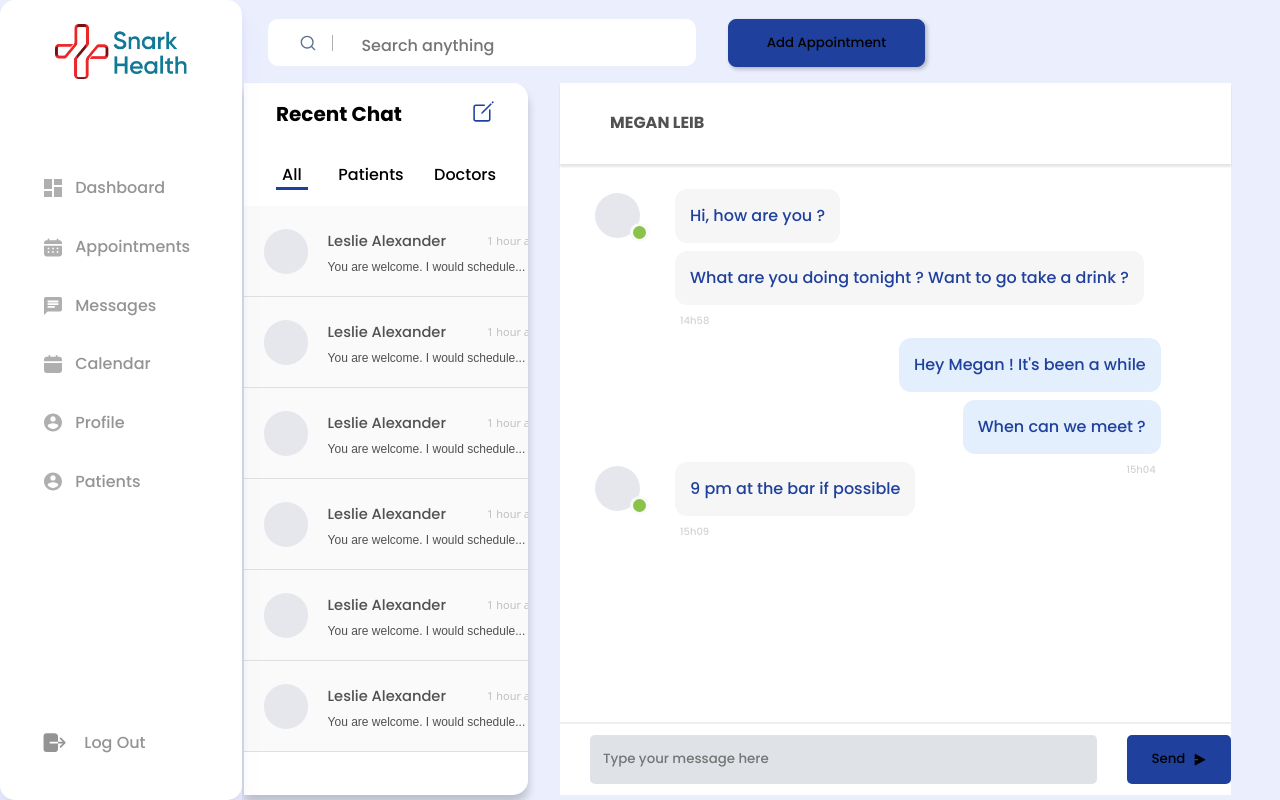
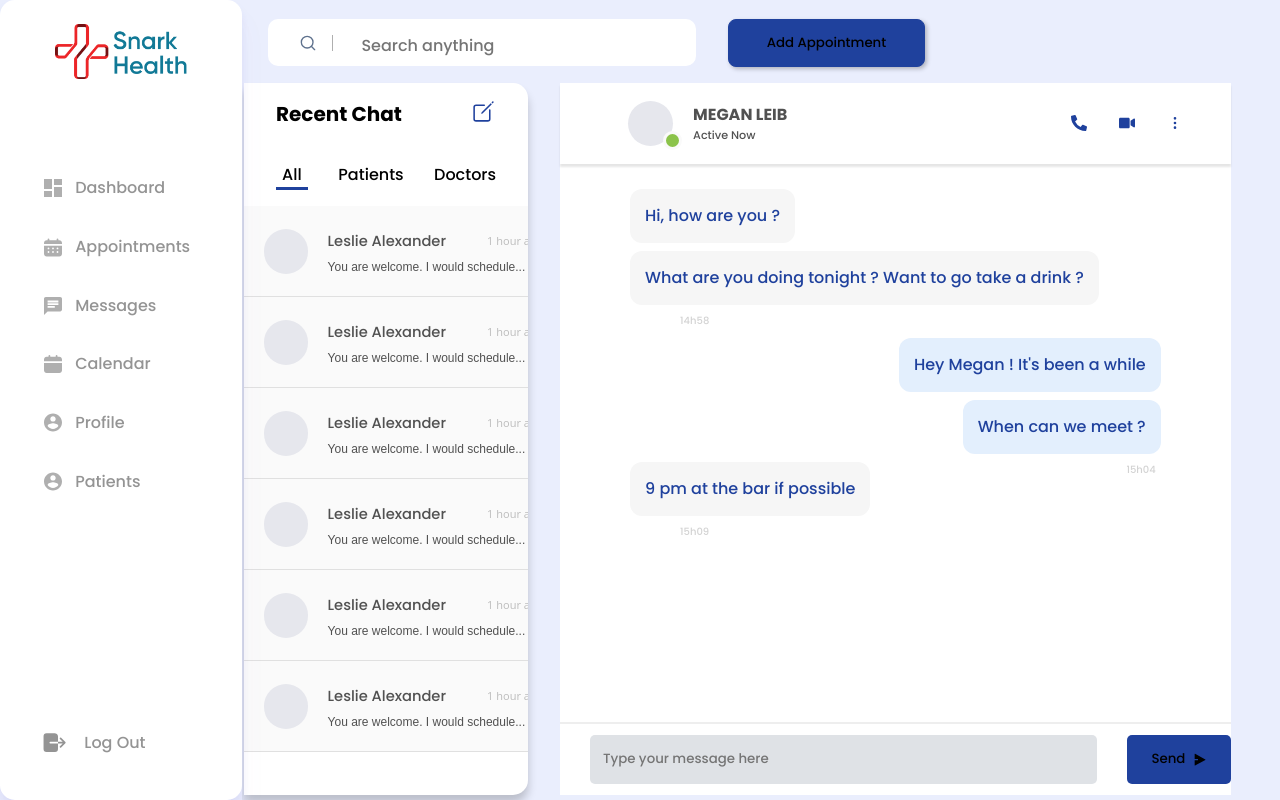
Before and after one commit to nanaama22/snark, a React (Vite) app: page /app/messages in a window 1280 px wide. Built offline with nearby package versions, Linux system fonts and the light colour scheme.

Commit message:
Complete message page

```diff
--- a/src/pages/Messages/Messages.jsx
+++ b/src/pages/Messages/Messages.jsx
@@ -4,6 +4,9 @@ import Sidebar from "../../components/Sidebar/Sidebar";
 import Navbar from "../../components/Navbar/Navbar";
 import { IoCreateOutline } from "react-icons/io5";
 import { RiSendPlane2Fill } from "react-icons/ri";
+import { FiMoreVertical } from "react-icons/fi";
+import { FaVideo, FaPhoneAlt } from "react-icons/fa";
+
 
 const Messages = () => {
      return (
@@ -26,6 +29,7 @@ const Messages = () => {
 						<p>Patients</p>
 						<p>Doctors</p>
 					</div>
+					<div className="discussion-list">
 						<div className="discussion">
 							<div className="photo"></div>
 							<div className="desc-contact">
@@ -98,28 +102,36 @@ const Messages = () => {
 								</p>
 							</div>
 						</div>
+					</div>
                     </section>
 
                     <section className="chat">
                          <div className="header-chat">
-                              <i
-                                   className="icon fa fa-user-o"
-                                   aria-hidden="true"
-                              ></i>
+						<div style={{ display: 'flex', alignItems: 'center'}}>
+							<div className="photo">
+								<div className="online"></div>
+							</div>
+							<div>
 								<p className="name">Megan Leib</p>
-                              <i
-                                   className="icon clickable fa fa-ellipsis-h right"
-                                   aria-hidden="true"
-                              ></i>
+								<p className="name" style={{ fontSize: '0.7rem', fontWeight:'400', textTransform: 'capitalize'}}>Active now</p>
+							</div>
+						</div>
+						<div className="chat-header-action-items">
+							<FaPhoneAlt />
+							<FaVideo />
+							<FiMoreVertical />
+						</div>
+
+
                          </div>
                          <div className="messages-chat">
                               <div className="message">
-                                   <div className="photo">
+                                   {/* <div className="photo">
                                         <div className="online"></div>
-                                   </div>
+                                   </div> */}
                                    <p className="text"> Hi, how are you ? </p>
                               </div>
-                              <div className="message text-only">
+                              <div className="message">
                                    <p className="text">
                                         {" "}
                                         What are you doing tonight ? Want to go
@@ -127,7 +139,7 @@ const Messages = () => {
                                    </p>
                               </div>
                               <p className="time"> 14h58</p>
-                              <div className="message text-only">
+                              <div className="message">
                                    <div className="response">
                                         <p className="text">
                                              {" "}
@@ -135,7 +147,7 @@ const Messages = () => {
                                         </p>
                                    </div>
                               </div>
-                              <div className="message text-only">
+                              <div className="message">
                                    <div className="response">
                                         <p className="text">
                                              {" "}
@@ -145,9 +157,9 @@ const Messages = () => {
                               </div>
                               <p className="response-time time"> 15h04</p>
                               <div className="message">
-                                   <div className="photo">
+                                   {/* <div className="photo">
                                         <div className="online"></div>
-                                   </div>
+                                   </div> */}
                                    <p className="text">
                                         {" "}
                                         9 pm at the bar if possible
--- a/src/pages/Messages/messages.css
+++ b/src/pages/Messages/messages.css
@@ -95,7 +95,7 @@
   border-bottom: solid 1px #E0E0E0;
 }
 
-.discussions .discussion .photo {
+.photo {
   margin-left: 20px;
   display: block;
   width: 45px;
@@ -125,6 +125,10 @@
   white-space: nowrap;
   overflow: hidden;
   text-overflow: ellipsis;
+}
+
+.discussion-list {
+  overflow-y: auto;
 }
 
 .discussions .discussion .name {
@@ -161,12 +165,23 @@
   box-shadow: 0px 3px 2px rgba(0, 0, 0, 0.100);
   display: flex;
   align-items: center;
+  justify-content: space-between;
+  padding: 0 3rem;
 }
 
 .chat .header-chat .icon {
   margin-left: 30px;
   color: #515151;
   font-size: 14pt;
+}
+
+.chat-header-action-items {
+  display: flex;
+  align-items: center;
+}
+
+.chat-header-action-items > * + * {
+  margin-left: 2rem;
 }
 
 .chat .header-chat .name {
@@ -194,7 +209,7 @@
   margin-bottom: 8px;
 }
 
-.chat .messages-chat .message .photo {
+.photo {
   display: block;
   width: 45px;
   height: 45px;
```
Lines whose indentation alone changed are shown as unchanged.
